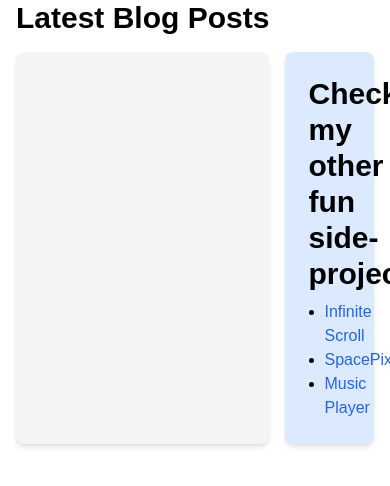
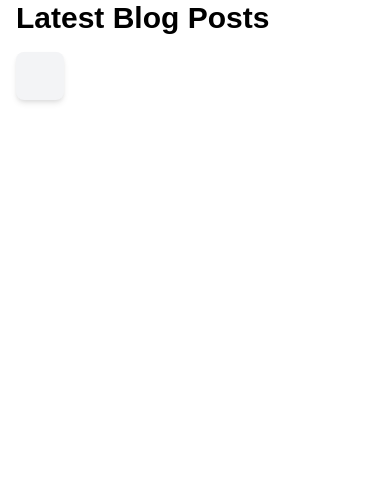
Before and after one commit to varshney-yash/rl-app, a Django app: page /home/ in a window 390 px wide; the page is wider, and only the part inside the window is pictured. Shown: the part 140-626 px from the top of that part. Run offline with Django 4.2, Linux system fonts and the light colour scheme; data that the repository does not hold is empty.

Commit message:
Update home.html

```diff
--- a/blog/templates/blog/home.html
+++ b/blog/templates/blog/home.html
@@ -27,7 +27,7 @@
         </section>
 
         <!-- Projects Section (25%) -->
-        <section class="w-1/4 bg-blue-100 rounded-lg shadow-md p-6">
+        <section id="projects-section" class="w-1/4 bg-blue-100 rounded-lg shadow-md p-6">
             <h2 class="text-3xl font-semibold mb-2">Checkout my other fun side-projects</h2>
             <!-- Replace the following with links to your projects -->
             <ul class="list-disc pl-4">
@@ -39,12 +39,26 @@
         </section>
     </div>
 </main>
-<style>
-    @media screen and (max-width: 768px) {
-        /* Add a media query to hide the Projects Section on smaller screens (e.g., phones) */
-        .w-1/4 {
-            display: none !important;
+<script src="https://code.jquery.com/jquery-3.6.0.min.js"></script>
+<script>
+    console.log('js working');
+    $(document).ready(function () {
+        // Check screen width on page load and on window resize
+        function checkScreenSize() {
+            if ($(window).width() <= 768) { // Adjust the screen width as needed
+                $('#projects-section').hide();
+            } else {
+                $('#projects-section').show();
+            }
         }
-    }
-</style>
+
+        // Initial check
+        checkScreenSize();
+
+        // Check when the window is resized
+        $(window).resize(function () {
+            checkScreenSize();
+        });
+    });
+</script>
 {% endblock content %}
```
